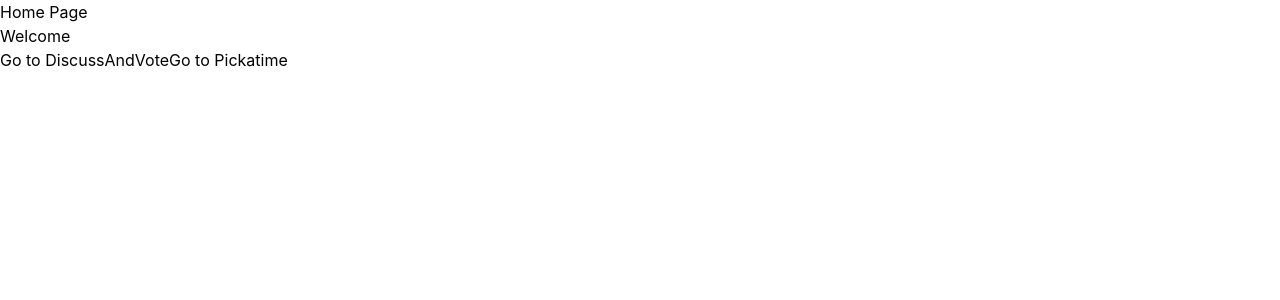
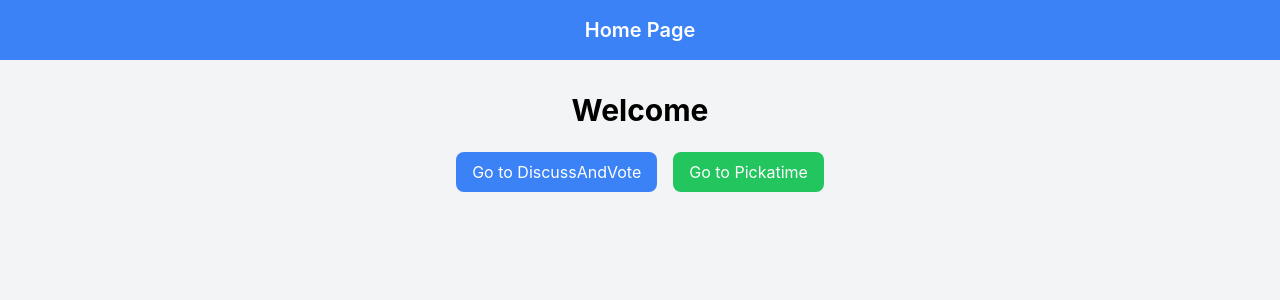
Before and after one commit to SturmR/AnonymousVoting, a React (Create React App) app in the folder frontend/: page / in a window 1280 px wide. Shown: the top 300 px of the page. Built offline with nearby package versions, Linux system fonts and the light colour scheme.

Commit message:
configurations

```diff
--- a/frontend/package.json
+++ b/frontend/package.json
@@ -7,10 +7,15 @@
     "@testing-library/jest-dom": "^6.6.3",
     "@testing-library/react": "^16.2.0",
     "@testing-library/user-event": "^13.5.0",
+    "class-variance-authority": "^0.7.1",
+    "clsx": "^2.1.1",
+    "lucide-react": "^0.483.0",
     "react": "^19.0.0",
     "react-dom": "^19.0.0",
     "react-router-dom": "^7.4.0",
     "react-scripts": "5.0.1",
+    "tailwind-merge": "^3.0.2",
+    "tw-animate-css": "^1.2.4",
     "web-vitals": "^2.1.4"
   },
   "scripts": {
--- a/frontend/tailwind.config.js
+++ b/frontend/tailwind.config.js
@@ -1,7 +1,7 @@
 /** @type {import('tailwindcss').Config} */
 module.exports = {
   content: [
-    "./src//*.{js,jsx,ts,tsx}",
+    "./src/**/*.{js,jsx,ts,tsx}",
   ],
   theme: {
     extend: {},
```
Also changed, not shown: 1 other file (tests, documents, lock files or other folders).
